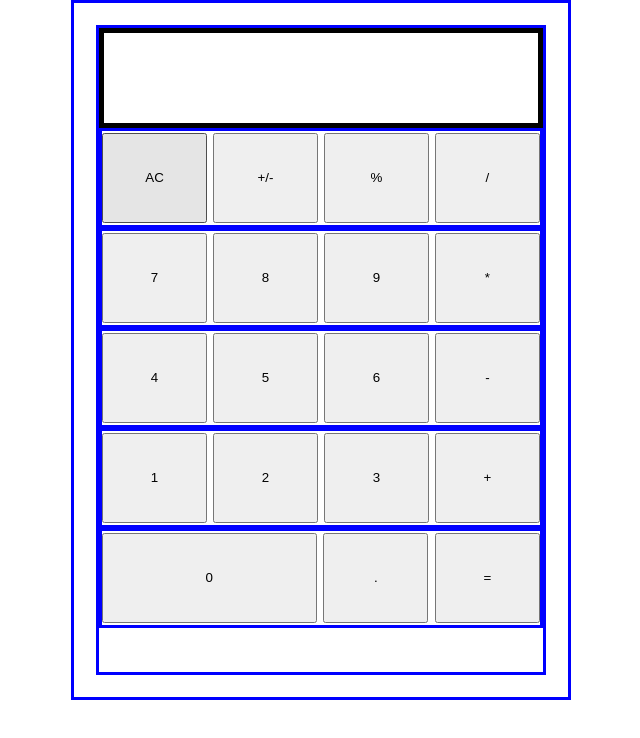
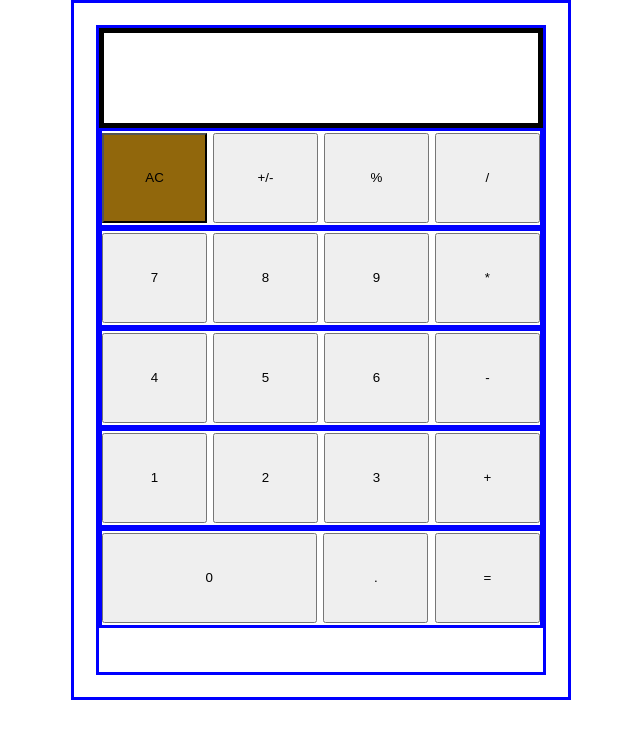
Before and after one commit to Nton23/Calculator-TOP, a plain HTML site: page index.html in a window 1280 px wide. In both pictures the pointer is over the button "AC". Shown: the whole page, without its empty margins (319-959 px from the left). Drawn offline with Linux system fonts and the light colour scheme.

Commit message:
Add :hover and :active to buttons

```diff
--- a/style.css
+++ b/style.css
@@ -35,6 +35,12 @@ body {
     width: 24%;
     height: 95%;
 }
+.buttons:hover {
+    background-color: rgb(145, 103, 12);
+}
+.buttons:active {
+    background-color: rgb(143, 235, 23);
+}
 .zero-button {
     width: 49%;
 }
```
